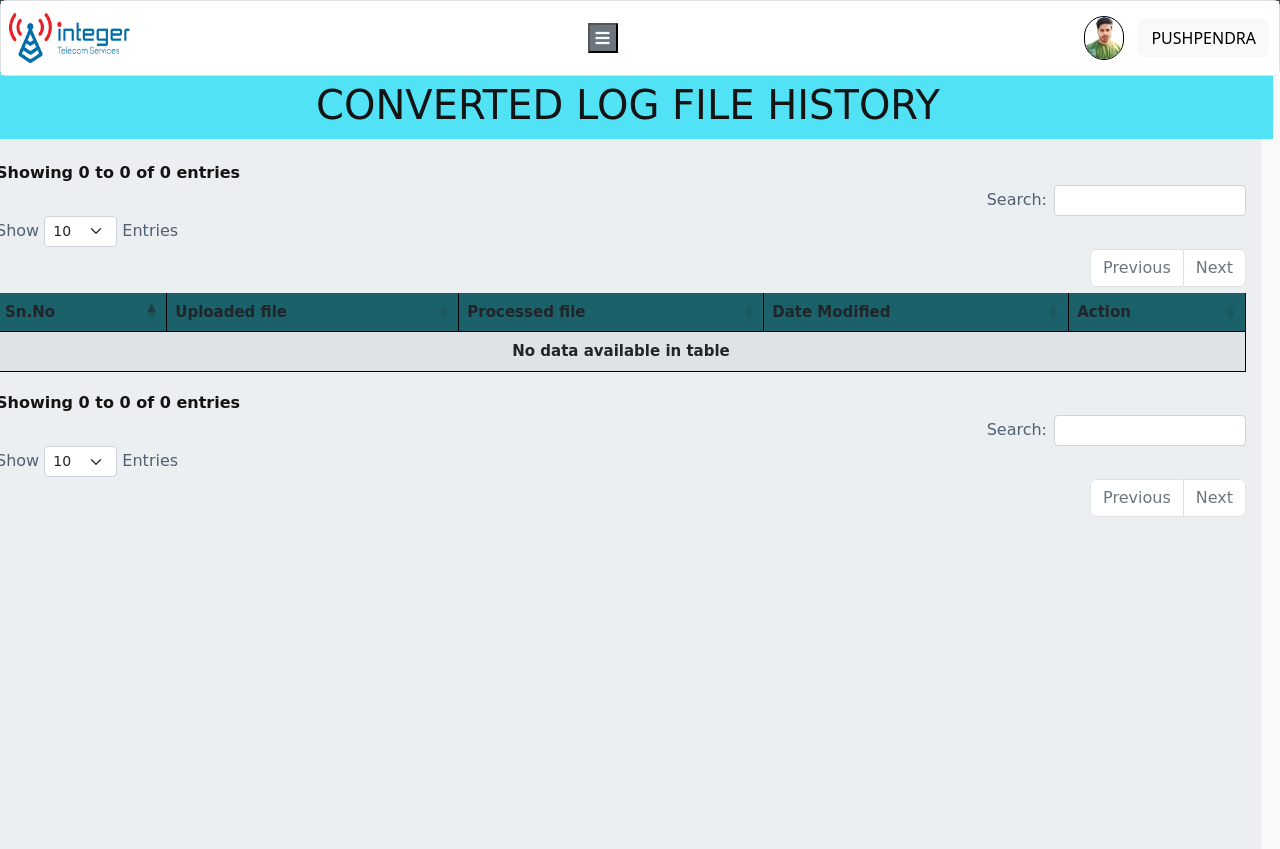
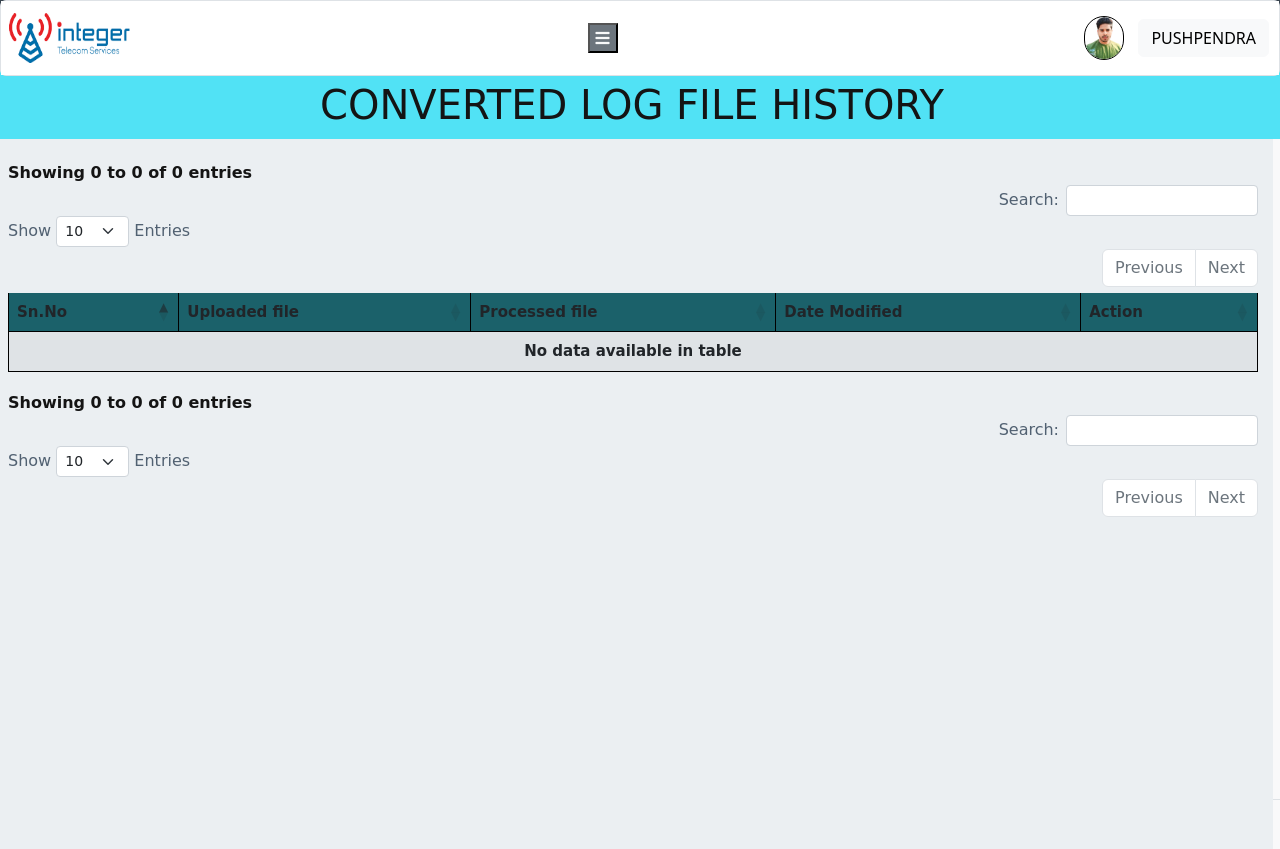
Before and after one commit to pushpendrakumar1/Admin-Dashboard-Full-Stack-, a Django app: template templates/history.html in a window 1280 px wide. Run offline with Django 3.2, Linux system fonts and the light colour scheme; the template is opened without the code that fills it, so the values that code supplies are empty; some libraries are stand-ins or nearby versions; some web fonts are replaced.

Commit message:
Update history.html

```diff
--- a/templates/history.html
+++ b/templates/history.html
@@ -143,11 +143,11 @@
 
         @media only screen and (max-width: 1600px) {
             .nav-link.active {
-                width: 125px;
+                width: 150px;
             }
 
             .nav-link:hover {
-                width: 125px;
+                width: 150px;
             }
 
 
@@ -774,7 +774,7 @@
 
         <div class="row">
 
-            <div class="col-lg-1" id="div1">
+            <div class="col-lg-1" id="div1" style="width: 170px !important;">
                 <nav class="navbar navbar-expand navbar-light bg-light">
                     <div class="container" style="padding: 0px 0px 0px 0px ;">
                         <!-- <div class="container-fluid"> -->
@@ -900,11 +900,11 @@
 
                 </nav>
             </div>
-            <div class="col-lg-11 border" id="myDiv" style="height: 100vh;">
+            <div class="col border" id="myDiv" style="height: 100vh;">
 
 
                 <div class="content-wrapper">
-                    <div class="head row mb-2">
+                    <div class="head row mb-2"  style="margin-left: -14px;">
                         <div class="dash main-header">
 
                             <h4>CONVERTED LOG FILE HISTORY</h4>
```
